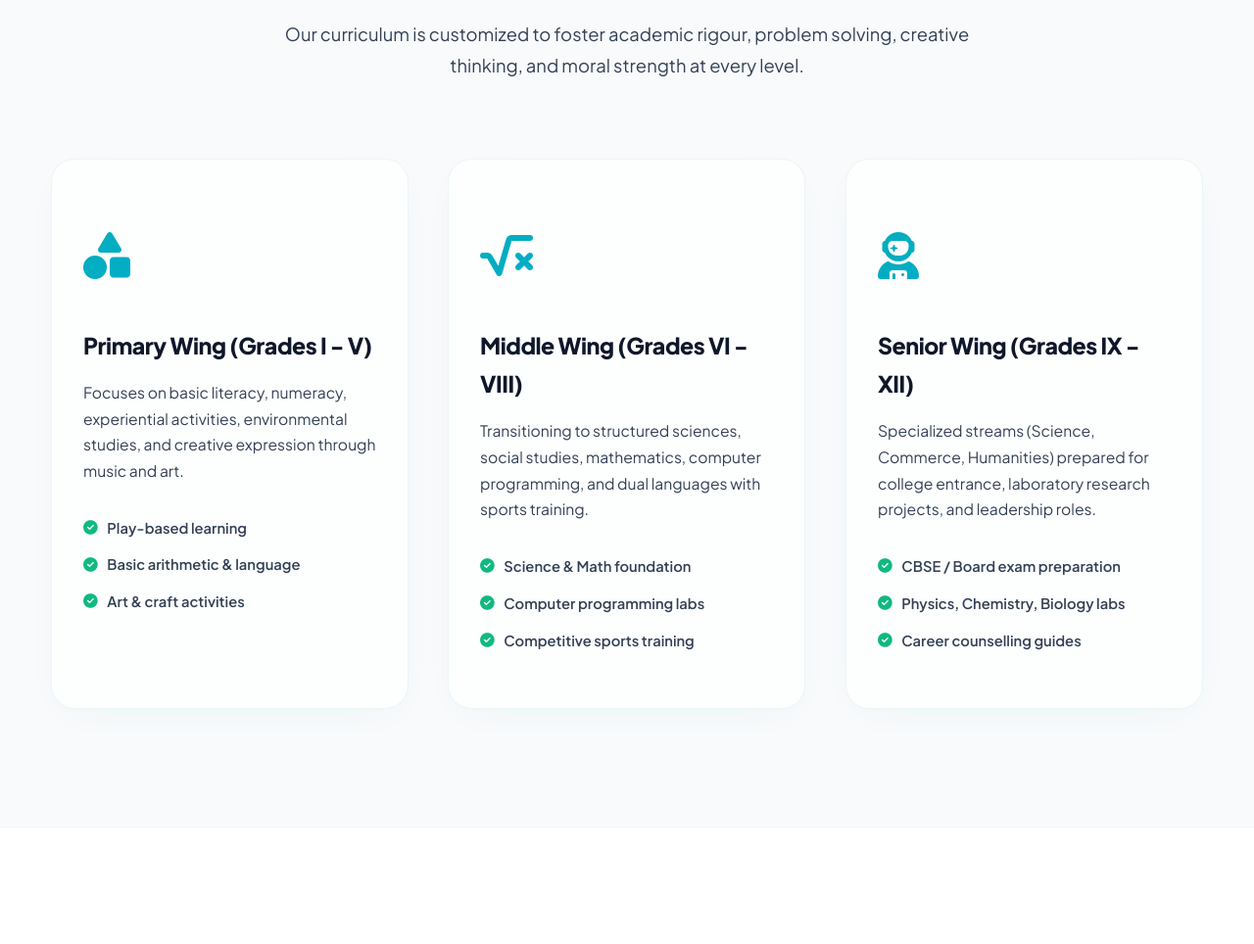
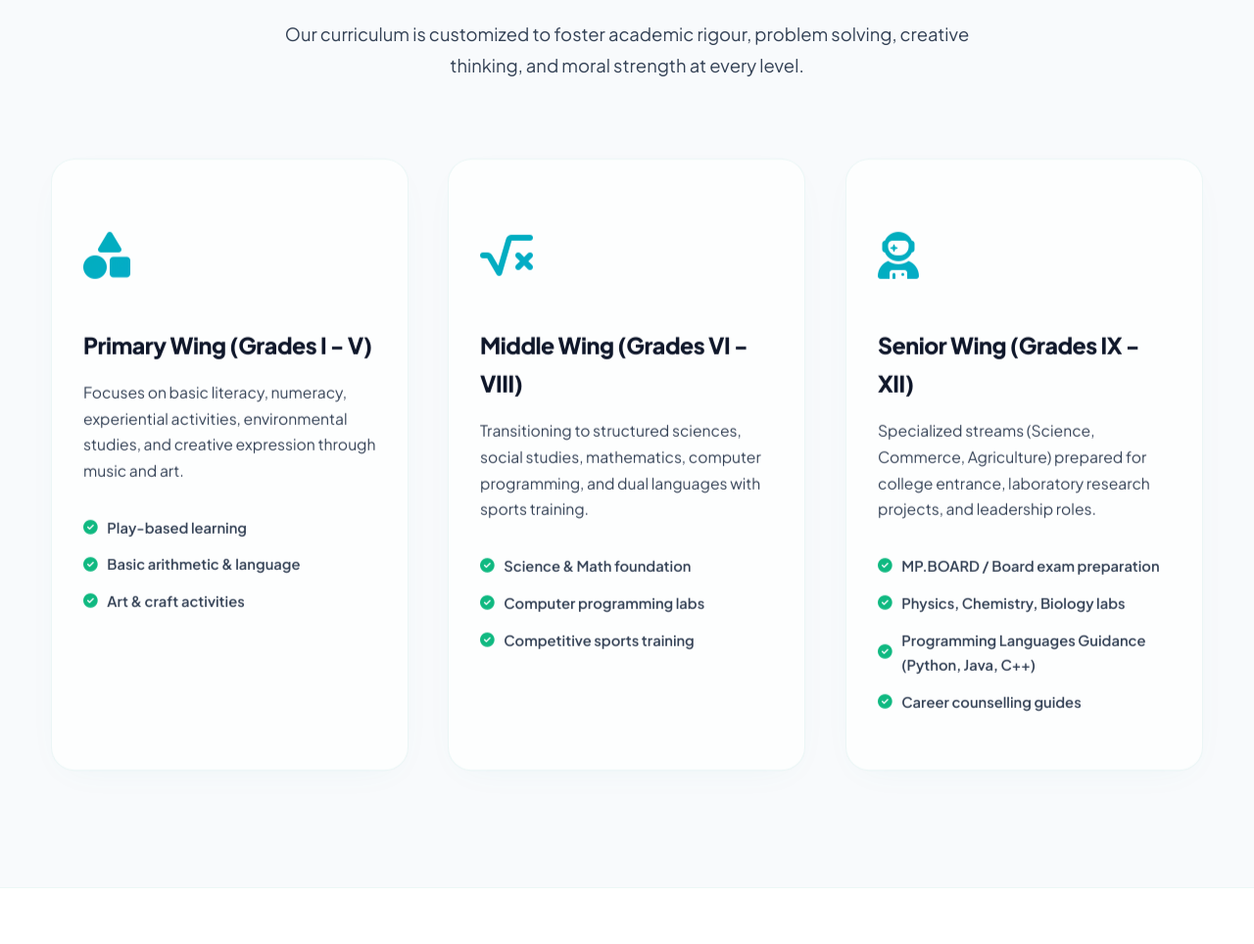
Before and after one commit to Shreeshvyas/VPS-WEBSITE, a Django app: page /academics/ in a window 1280 px wide. Shown: the part 695-1659 px from the top of the page at 98% size. Run offline with Django 4.2, Linux system fonts and the light colour scheme; data comes from the database, SQL or seed files in the repository.

Commit message:
fixed html content

```diff
--- a/school/templates/school/academics.html
+++ b/school/templates/school/academics.html
@@ -49,10 +49,11 @@
             <div class="curriculum-card">
                 <div class="curriculum-icon"><i class="fa-solid fa-user-astronaut"></i></div>
                 <h3>Senior Wing (Grades IX - XII)</h3>
-                <p>Specialized streams (Science, Commerce, Humanities) prepared for college entrance, laboratory research projects, and leadership roles.</p>
+                <p>Specialized streams (Science, Commerce, Agriculture) prepared for college entrance, laboratory research projects, and leadership roles.</p>
                 <ul class="curriculum-list">
-                    <li><i class="fa-solid fa-circle-check"></i> CBSE / Board exam preparation</li>
+                    <li><i class="fa-solid fa-circle-check"></i> MP.BOARD / Board exam preparation</li>
                     <li><i class="fa-solid fa-circle-check"></i> Physics, Chemistry, Biology labs</li>
+                    <li><i class="fa-solid fa-circle-check"></i> Programming Languages Guidance (Python, Java, C++)</li>
                     <li><i class="fa-solid fa-circle-check"></i> Career counselling guides</li>
                 </ul>
             </div>
```
